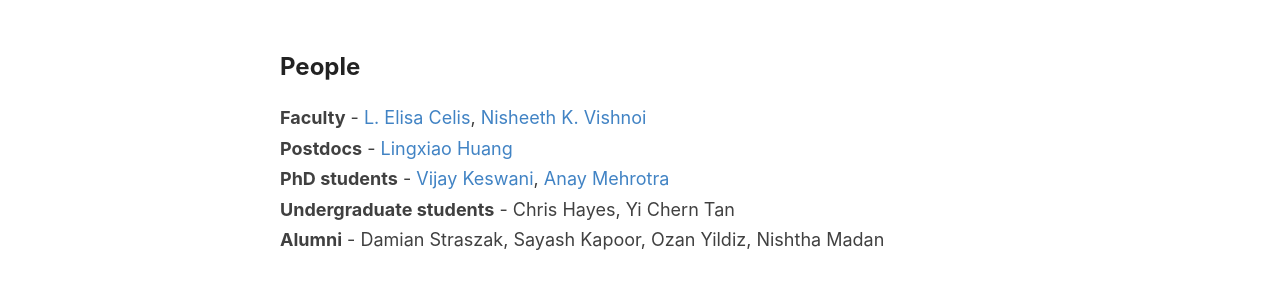
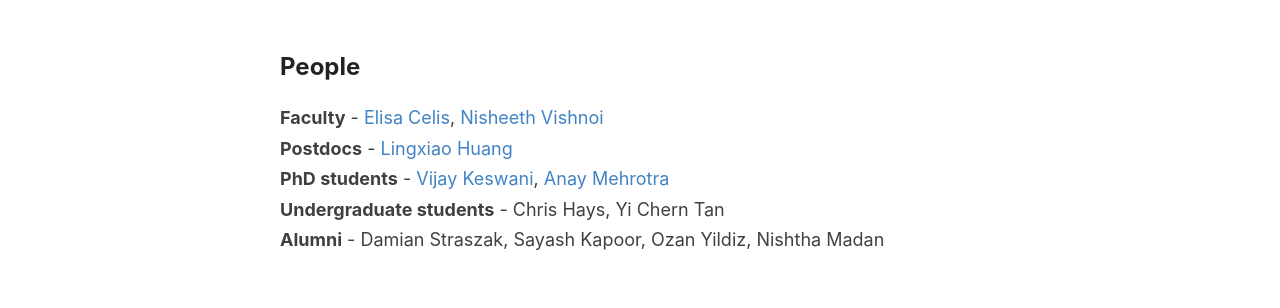
Before and after one commit to controlling-bias/controlling-bias.github.io, a Jekyll site: the page built from index.html, in a window 1280 px wide and 900 px high, scrolled down 787 px. Shown: the part 153-461 px from the top of the window. Built offline with Jekyll 4.4.1, drawn with Linux system fonts in a browser that asks for light colours; the list of posts is cut into pages by our own code.

Commit message:
Update _config.yml

```diff
--- a/_config.yml
+++ b/_config.yml
@@ -12,8 +12,8 @@ description: The use of demographically misrepresentative datasets or inappropri
 avatar: /images/blank.png
 
 
-faculty1: L. Elisa Celis
-faculty2: Nisheeth K. Vishnoi
+faculty1: Elisa Celis
+faculty2: Nisheeth Vishnoi
 
 faculty1Site: https://datascienceethics.org
 faculty2Site: https://www.cs.yale.edu/homes/vishnoi
@@ -27,7 +27,7 @@ phdStudent1Site: https://vijaykeswani.github.io/
 phdStudent2: Anay Mehrotra
 phdStudent2Site: https://anaymehrotra.github.io/
 
-undergrad1: Chris Hayes, Yi Chern Tan
+undergrad1: Chris Hays, Yi Chern Tan
 
 alumni: Damian Straszak, Sayash Kapoor, Ozan Yildiz, Nishtha Madan
 
```
